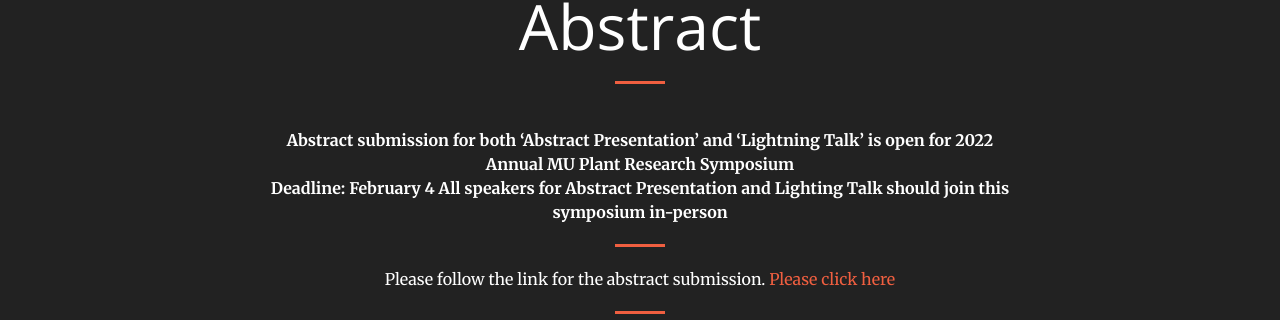
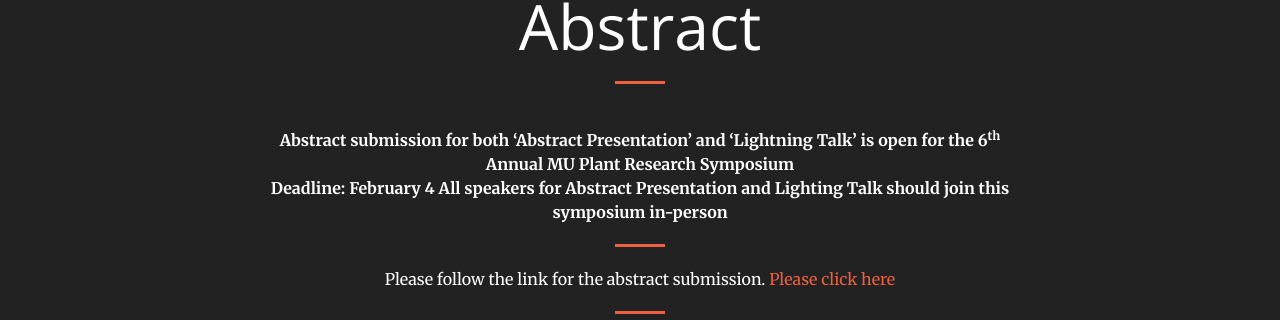
Before and after one commit to mupioneersymposium/mupioneersymposium.github.io, a Jekyll site: the page built from abstract.md, in a window 1280 px wide and 1274 px high. Shown: the part 245-565 px from the top of the window. Built offline with Jekyll 4.4.1, drawn with Linux system fonts in a browser that asks for light colours.

Commit message:
Update abstract.md

```diff
--- a/abstract.md
+++ b/abstract.md
@@ -6,7 +6,7 @@ layout: regular
 # Abstract
 <hr style="clear: both;" />
 <br/>
-**Abstract submission for both 'Abstract Presentation' and 'Lightning Talk' is open for 2022 Annual MU Plant Research Symposium** <br/>
+**Abstract submission for both 'Abstract Presentation' and 'Lightning Talk' is open for the 6<sup>th</sup> Annual MU Plant Research Symposium** <br/>
 **Deadline: February 4**
 **All speakers for Abstract Presentation and Lighting Talk should join this symposium in-person**
 
```
